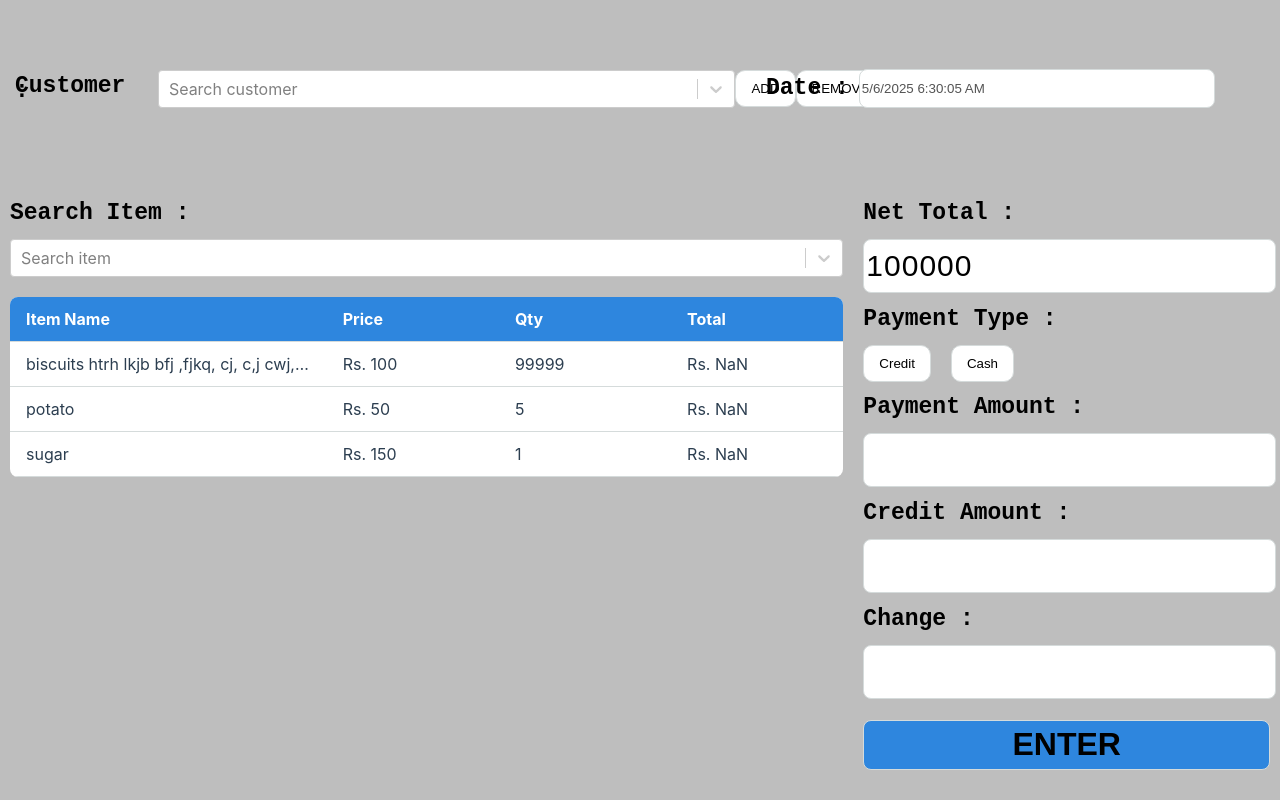
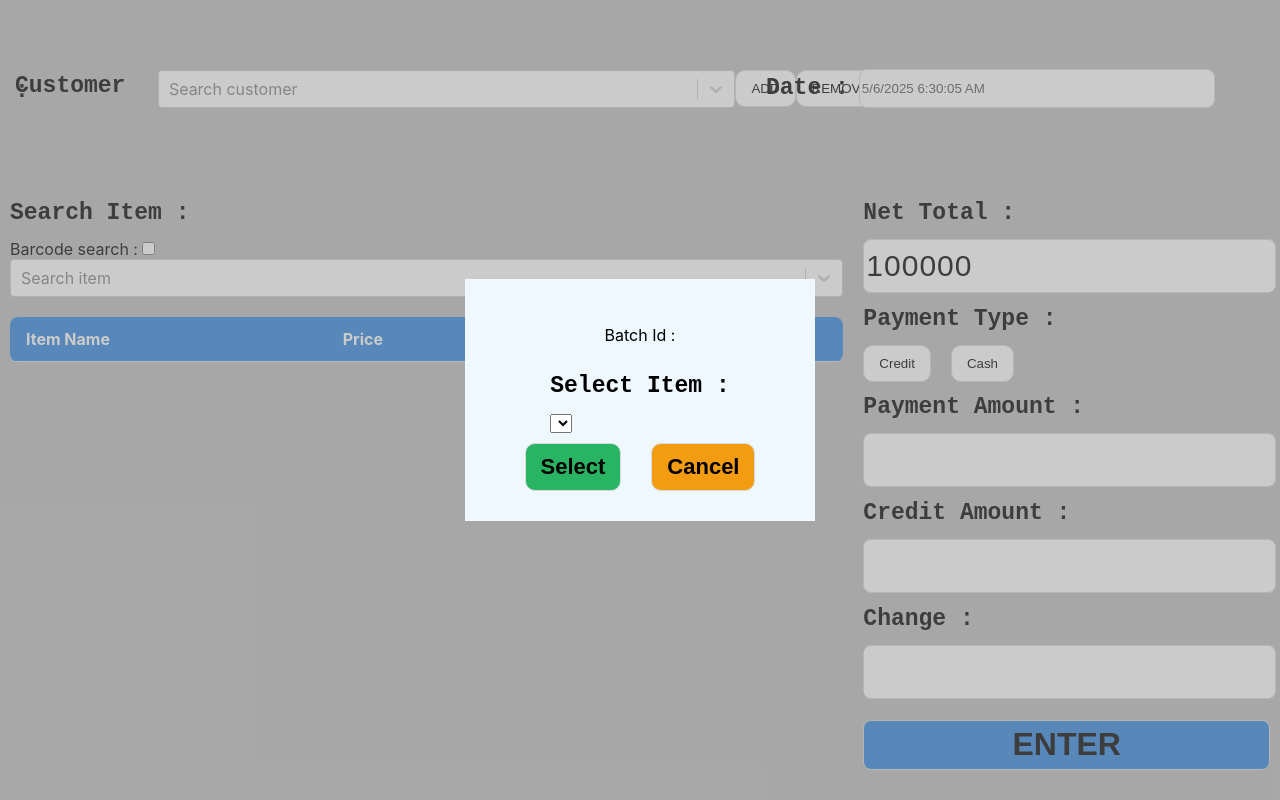
Before and after one commit to SasithDuleepa/my_shop_frontend, a React (Create React App) app: page / in a window 1280 px wide. Built offline with nearby package versions, Linux system fonts and the light colour scheme.

Commit message:
pos batch handle

```diff
--- a/src/pages/pos/pos.jsx
+++ b/src/pages/pos/pos.jsx
@@ -10,6 +10,9 @@ export default function Pos() {
   const [isOpenCustomerAdd, setIsOpenCustomerAdd] = useState(false);
   const [isOpenCustomerView, setIsOpenCustomerView] = useState(false);
   const [isOpenItemView, setIsOpenItemView] = useState(false);
+  const [isOpenBatchSelect, setIsOpenBatchSelect] = useState(true);
+
+  const [isBarcodeSearch, setIsBarcodeSearch] = useState(false);
 
   const selectCustomerRef = useRef(null);
   const selectItemSearchRef = useRef(null);
@@ -23,6 +26,11 @@ export default function Pos() {
 
   const [itemList, setItemList] = useState([]);
 
+  const [batchers, setBatchers] = useState([]);
+
+  const [batchId, setBatchId] = useState(null); //current selected batch id
+  const [itemData, setItemData] = useState({}); //hold item data until set qty and added to bill data
+
   const [customerOptions, setCustomerOptions] = useState([]);
   const [inputValue, setInputValue] = useState("");
   const dateTime =
@@ -34,14 +42,27 @@ export default function Pos() {
     bill_time: "",
     bill_customer: "",
     bill_total: "",
-    bill_items: [],
+    bill_items: [
+      {
+        item_name: "",
+        item_id: "",
+        batch_id: "",
+        buy_price: "",
+        createdAt: "",
+        exp_date: "",
+        manufacture_date: "",
+        quantity: "",
+        sell_price: "",
+        updatedAt: "",
+      },
+    ],
   });
 
   //current Item Data
 
   useEffect(() => {
     const handleKeyDown = (e) => {
-      console.log(e.key);
+      // console.log(e.key);
       if (e.key === "F4") {
         e.preventDefault();
         setIsOpenCustomerAdd(true);
@@ -104,9 +125,22 @@ export default function Pos() {
   const [itemOptions, setItemOptions] = useState();
   const SearchItem = async (input) => {
     if (!input) return;
+    if (isBarcodeSearch) {
       try {
-      const res = await axios.get(`http://localhost:8080/item/search/${input}`);
-      // console.log(res.data);
+        const res = await axios.get(`http://localhost:8080/batch/${input}`);
+        console.log("item barcode Search data", res.data);
+
+        //if have more than one item
+        if (res.data.length > 1) {
+          setIsOpenBatchSelect(true);
+
+          setBatchId(res.data[1].batch_id);
+
+          setBatchers(res.data);
+        } else {
+          setIsOpenItemView(true);
+        }
+
         const result = res.data.map((item) => ({
           value: item.item_id,
           label: item.item_name, // change based on your API data
@@ -121,6 +155,57 @@ export default function Pos() {
       } catch (err) {
         console.error("Item search failed", err);
       }
+    } else {
+      try {
+        const res = await axios.get(
+          `http://localhost:8080/item/search/${input}`
+        );
+        console.log("item Name Search data", res.data);
+
+        const result = res.data.map((item) => ({
+          value: item.item_id,
+          label: item.item_name, // change based on your API data
+          data: {
+            item_name: item.item_name,
+            item_price: item.item_price,
+            item_quantity: item.item_quantity,
+            item_id: item.Item_id,
+          },
+        }));
+        setItemOptions(result);
+      } catch (err) {
+        console.error("Item search failed", err);
+      }
+    }
+  };
+
+  //if have more batchers, can select one batch by selecting an item
+  const handleBatchSelect = async (selectedOption) => {
+    console.log("Selected batch:", selectedOption);
+    console.log("Selected item:", batchers[selectedOption]);
+    // setIsOpenItemView(true);
+    // setIsOpenBatchSelect(false);
+
+    //add data to itemData
+    setItemData(batchers[selectedOption]);
+    // setItemData((prevBillData) => ({
+    //   ...prevBillData,
+    //   bill_items: [
+    //     ...prevBillData.bill_items,
+    //     {
+    //       item_name: batchers[selectedOption].Item.item_name,
+    //       item_id: batchers[selectedOption].item_id,
+    //       batch_id: batchers[selectedOption].batch_id,
+    //       buy_price: batchers[selectedOption].buy_price,
+    //       createdAt: batchers[selectedOption].createdAt,
+    //       exp_date: batchers[selectedOption].exp_date,
+    //       manufacture_date: batchers[selectedOption].manufacture_date,
+    //       quantity: batchers[selectedOption].quantity,
+    //       sell_price: batchers[selectedOption].sell_price,
+    //       updatedAt: batchers[selectedOption].updatedAt,
+    //     },
+    //   ],
+    // }));
   };
   const handleItemSelect = async (selectedOption) => {
     console.log("Selected item:", selectedOption);
@@ -136,6 +221,12 @@ export default function Pos() {
     } catch (error) {
       console.log(error);
     }
+  };
+
+  //batch select ok
+  const handleBatchSelectOk = () => {
+    setIsOpenBatchSelect(false);
+    setIsOpenItemView(true);
   };
 
   //customer add
@@ -184,6 +275,13 @@ export default function Pos() {
         <div class="pos-div2">
           <div className="pos-item-search-div">
             <p className="label-1">Search Item :</p>
+            <label>Barcode search :</label>
+            <input
+              type="checkbox"
+              value={isBarcodeSearch}
+              onChange={() => setIsBarcodeSearch(!isBarcodeSearch)}
+            />
+
             <Select
               // isClearable={true}
               // defaultValue={null}
@@ -207,14 +305,15 @@ export default function Pos() {
               </tr>
             </thead>
             <tbody>
-              {PosData.map((item, index) => (
+              {/* {billData.bill_items.length > 0 &&
+                billData.bill_items.map((item, index) => (
                   <tr key={index}>
                     <td>{item.item_name}</td>
                     <td>Rs. {item.item_price}</td>
                     <td>{item.item_quantity}</td>
                     <td>Rs. {item.price * item.quantity}</td>
                   </tr>
-              ))}
+                ))} */}
             </tbody>
           </table>
         </div>
@@ -248,7 +347,10 @@ export default function Pos() {
         </div>
       </div>
 
-      {isOpenCustomerAdd || isOpenCustomerView || isOpenItemView ? (
+      {isOpenCustomerAdd ||
+      isOpenCustomerView ||
+      isOpenItemView ||
+      isOpenBatchSelect ? (
         <div className="pos-over-panel">
           {isOpenCustomerAdd && (
             <div className="pos-add-customer-div">
@@ -337,36 +439,98 @@ export default function Pos() {
             </div>
           )}
 
+          {isOpenBatchSelect && (
+            <div className="pos-view-item-div">
+              <p>Batch Id : {batchId}</p>
+              <div className="pos-item-input-div">
+                <p className="label-1">Select Item :</p>
+                {/* <Select options={batchers} /> */}
+                <select onChange={(e) => handleBatchSelect(e.target.value)}>
+                  {batchers.map((item, index) => (
+                    <option key={index} value={index}>
+                      {item.Item.item_name}
+                    </option>
+                  ))}
+                </select>
+              </div>
+              <div className="pos-item-btn-div">
+                <button
+                  className="btn-add"
+                  onClick={() => handleBatchSelectOk()}
+                >
+                  Select
+                </button>
+                <button
+                  className="btn-cancel"
+                  onClick={() => {
+                    setIsOpenBatchSelect(false);
+                  }}
+                >
+                  Cancel
+                </button>
+              </div>
+            </div>
+          )}
+
           {isOpenItemView && (
             <div className="pos-view-item-div">
-              <p>Item Name</p>
+              <p>Item Name : {itemData.Item.item_name}</p>
               <div className="pos-item-input-div">
                 <p className="label-1">Batch Id :</p>
                 <Select />
               </div>
               <div className="pos-item-input-div">
                 <p className="label-1">Item Price :</p>
-                <input className="pos-customer-input" disabled />
+                <input
+                  className="pos-customer-input"
+                  value={itemData.buy_price}
+                  disabled
+                />
               </div>
               <div className="pos-item-input-div">
                 <p className="label-1">Selling Price :</p>
-                <input className="pos-customer-input" />
+                <input
+                  className="pos-customer-input"
+                  value={itemData.sell_price}
+                />
               </div>
               <div className="pos-item-input-div">
-                <p className="label-1">Available Qty. : Sku</p>
-                <input className="pos-customer-input" />
+                <p className="label-1">Available Qty. : {itemData.Item.sku}</p>
+                <input
+                  className="pos-customer-input"
+                  value={itemData.quantity}
+                />
               </div>
               <div className="pos-item-input-div">
-                <p className="label-1">Item Quantity : Sku</p>
-                <input className="pos-customer-input" />
+                <p className="label-1">Item Quantity : {itemData.Item.sku}</p>
+                <input
+                  className="pos-customer-input"
+                  type="number"
+                  value={itemData.qty || 0}
+                  onChange={(e) => {
+                    setItemData({ ...itemData, qty: e.target.value });
+                  }}
+                />
               </div>
               <div className="pos-item-input-div">
                 <p className="label-1">Discount rate : %</p>
-                <input className="pos-customer-input" />
+                <input
+                  className="pos-customer-input"
+                  value={itemData.discountRate}
+                  onChange={(e) => {
+                    setItemData({ ...itemData, discountRate: e.target.value });
+                  }}
+                />
               </div>
               <div className="pos-item-input-div">
                 <p className="label-1">Discount Value :</p>
-                <input className="pos-customer-input" />
+                <input
+                  className="pos-customer-input"
+                  value={itemData.discountValue}
+                  onChange={(e) => {
+                    setItemData({ ...itemData, discountValue: e.target.value });
+                  }}
+                />
               </div>
               <div className="pos-item-btn-div">
                 <button className="btn-add">Save</button>
```
Lines whose indentation alone changed are shown as unchanged.
